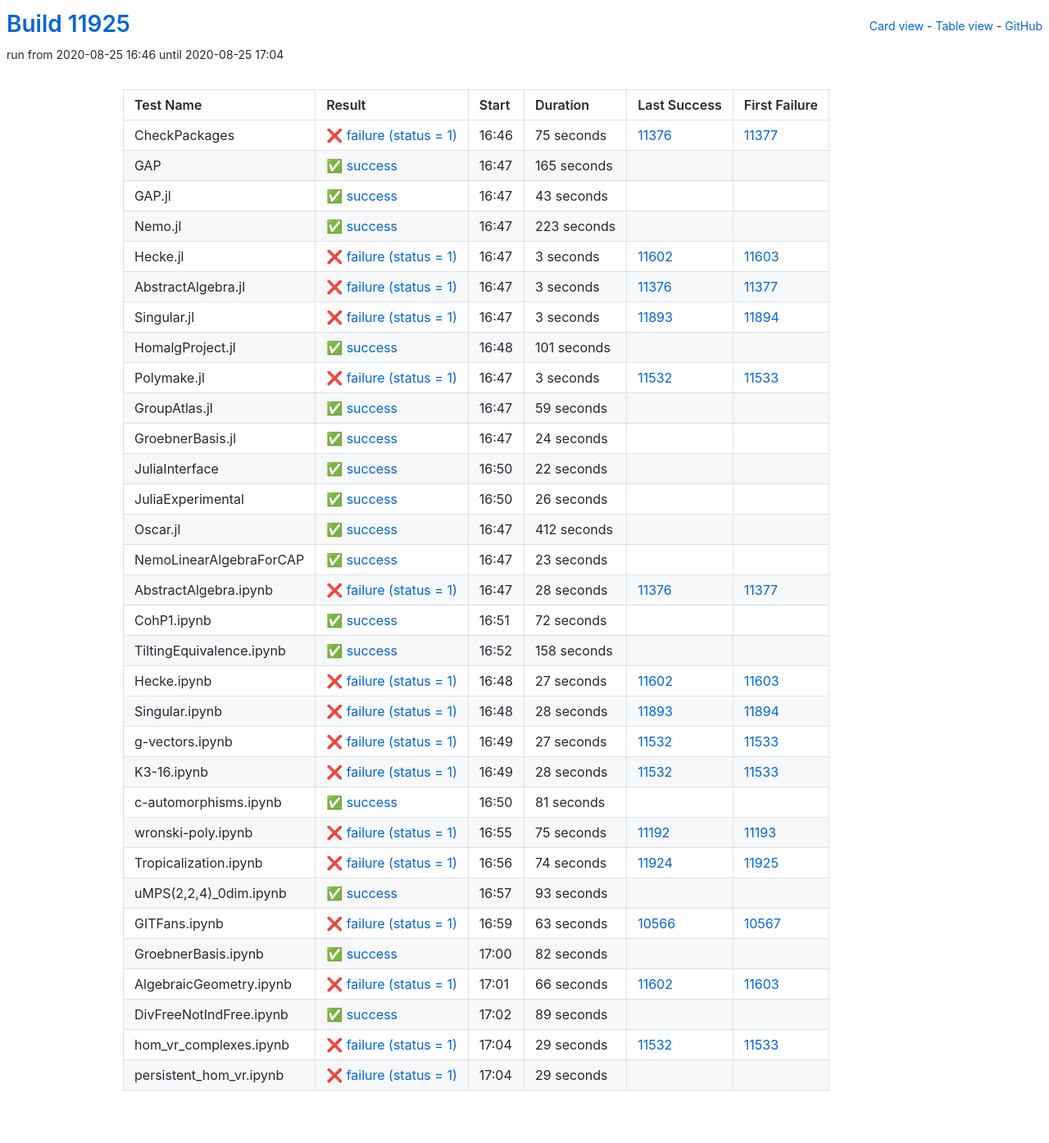
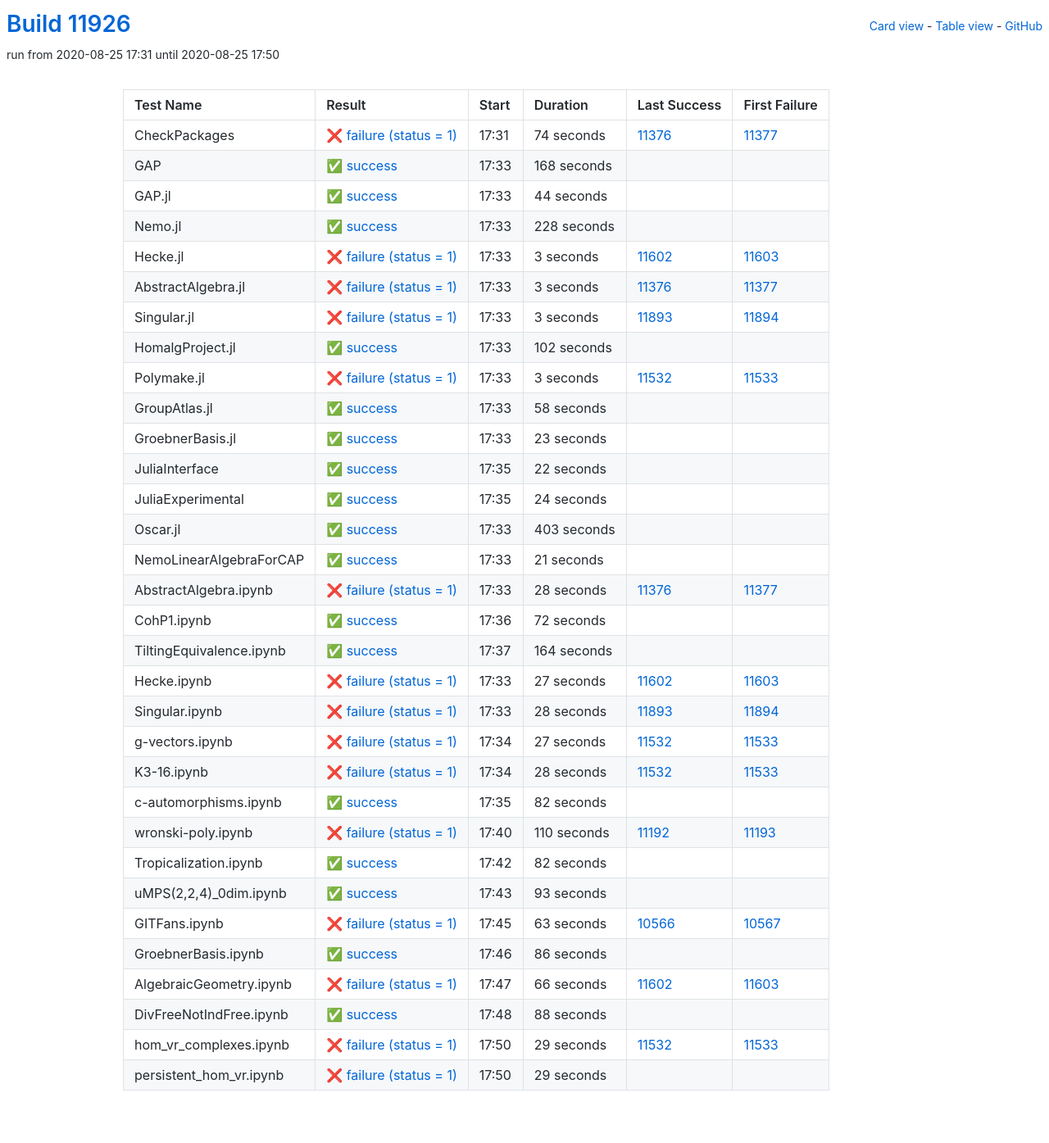
Before and after one commit to oscar-system/oscar-ci-status, a Jekyll site: the page built from table.html, in a window 1280 px wide. Shown: the whole page at 82% size. Built offline with Jekyll 4.4.1, drawn with Linux system fonts in a browser that asks for light colours.

Commit message:
Build #11926

```diff
--- a/_data/ci.yml
+++ b/_data/ci.yml
@@ -1,6 +1,6 @@
 ---
-build: 11925
-build_url: https://oscarci.mathematik.uni-kl.de/job/oscar/11925/
+build: 11926
+build_url: https://oscarci.mathematik.uni-kl.de/job/oscar/11926/
 job: oscar
 organization: oscar-system
 repo: oscar-ci-status
@@ -8,56 +8,56 @@
 tests:
 - name: CheckPackages
   id: checkpackages
-  log: https://oscarci.mathematik.uni-kl.de/job/oscar/11925/artifact/logs/build-11925/CheckPackages.log
-  start: 2020-08-25 16:46
+  log: https://oscarci.mathematik.uni-kl.de/job/oscar/11926/artifact/logs/build-11926/CheckPackages.log
+  start: 2020-08-25 17:31
   success: false
   exitcode: 1
   status: failure
-  duration: 75
+  duration: 74
   last_success: 11376
   last_success_url: https://oscarci.mathematik.uni-kl.de/job/oscar/11376/
   first_failure: 11377
   first_failure_url: https://oscarci.mathematik.uni-kl.de/job/oscar/11377/
 - name: GAP
   id: gap
-  log: https://oscarci.mathematik.uni-kl.de/job/oscar/11925/artifact/logs/build-11925/GAP.log
-  start: 2020-08-25 16:47
+  log: https://oscarci.mathematik.uni-kl.de/job/oscar/11926/artifact/logs/build-11926/GAP.log
+  start: 2020-08-25 17:33
   success: true
   exitcode: 0
   status: success
-  duration: 165
+  duration: 168
   last_success: false
   last_success_url:
   first_failure: false
   first_failure_url:
 - name: GAP.jl
   id: gap-jl
-  log: https://oscarci.mathematik.uni-kl.de/job/oscar/11925/artifact/logs/build-11925/GAP.jl.log
-  start: 2020-08-25 16:47
+  log: https://oscarci.mathematik.uni-kl.de/job/oscar/11926/artifact/logs/build-11926/GAP.jl.log
+  start: 2020-08-25 17:33
   success: true
   exitcode: 0
   status: success
-  duration: 43
+  duration: 44
   last_success: false
   last_success_url:
   first_failure: false
   first_failure_url:
 - name: Nemo.jl
   id: nemo-jl
-  log: https://oscarci.mathematik.uni-kl.de/job/oscar/11925/artifact/logs/build-11925/Nemo.jl.log
-  start: 2020-08-25 16:47
+  log: https://oscarci.mathematik.uni-kl.de/job/oscar/11926/artifact/logs/build-11926/Nemo.jl.log
+  start: 2020-08-25 17:33
   success: true
   exitcode: 0
   status: success
-  duration: 223
+  duration: 228
   last_success: false
   last_success_url:
   first_failure: false
   first_failure_url:
 - name: Hecke.jl
   id: hecke-jl
-  log: https://oscarci.mathematik.uni-kl.de/job/oscar/11925/artifact/logs/build-11925/Hecke.jl.log
-  start: 2020-08-25 16:47
+  log: https://oscarci.mathematik.uni-kl.de/job/oscar/11926/artifact/logs/build-11926/Hecke.jl.log
+  start: 2020-08-25 17:33
   success: false
   exitcode: 1
   status: failure
@@ -68,8 +68,8 @@
   first_failure_url: https://oscarci.mathematik.uni-kl.de/job/oscar/11603/
 - name: AbstractAlgebra.jl
   id: abstractalgebra-jl
-  log: https://oscarci.mathematik.uni-kl.de/job/oscar/11925/artifact/logs/build-11925/AbstractAlgebra.jl.log
-  start: 2020-08-25 16:47
+  log: https://oscarci.mathematik.uni-kl.de/job/oscar/11926/artifact/logs/build-11926/AbstractAlgebra.jl.log
+  start: 2020-08-25 17:33
   success: false
   exitcode: 1
   status: failure
@@ -80,8 +80,8 @@
   first_failure_url: https://oscarci.mathematik.uni-kl.de/job/oscar/11377/
 - name: Singular.jl
   id: singular-jl
-  log: https://oscarci.mathematik.uni-kl.de/job/oscar/11925/artifact/logs/build-11925/Singular.jl.log
-  start: 2020-08-25 16:47
+  log: https://oscarci.mathematik.uni-kl.de/job/oscar/11926/artifact/logs/build-11926/Singular.jl.log
+  start: 2020-08-25 17:33
   success: false
   exitcode: 1
   status: failure
@@ -92,20 +92,20 @@
   first_failure_url: https://oscarci.mathematik.uni-kl.de/job/oscar/11894/
 - name: HomalgProject.jl
   id: homalgproject-jl
-  log: https://oscarci.mathematik.uni-kl.de/job/oscar/11925/artifact/logs/build-11925/HomalgProject.jl.log
-  start: 2020-08-25 16:48
+  log: https://oscarci.mathematik.uni-kl.de/job/oscar/11926/artifact/logs/build-11926/HomalgProject.jl.log
+  start: 2020-08-25 17:33
   success: true
   exitcode: 0
   status: success
-  duration: 101
+  duration: 102
   last_success: false
   last_success_url:
   first_failure: false
   first_failure_url:
 - name: Polymake.jl
   id: polymake-jl
-  log: https://oscarci.mathematik.uni-kl.de/job/oscar/11925/artifact/logs/build-11925/Polymake.jl.log
-  start: 2020-08-25 16:47
+  log: https://oscarci.mathematik.uni-kl.de/job/oscar/11926/artifact/logs/build-11926/Polymake.jl.log
+  start: 2020-08-25 17:33
   success: false
   exitcode: 1
   status: failure
@@ -116,32 +116,32 @@
   first_failure_url: https://oscarci.mathematik.uni-kl.de/job/oscar/11533/
 - name: GroupAtlas.jl
   id: groupatlas-jl
-  log: https://oscarci.mathematik.uni-kl.de/job/oscar/11925/artifact/logs/build-11925/GroupAtlas.jl.log
-  start: 2020-08-25 16:47
+  log: https://oscarci.mathematik.uni-kl.de/job/oscar/11926/artifact/logs/build-11926/GroupAtlas.jl.log
+  start: 2020-08-25 17:33
   success: true
   exitcode: 0
   status: success
-  duration: 59
+  duration: 58
   last_success: false
   last_success_url:
   first_failure: false
   first_failure_url:
 - name: GroebnerBasis.jl
   id: groebnerbasis-jl
-  log: https://oscarci.mathematik.uni-kl.de/job/oscar/11925/artifact/logs/build-11925/GroebnerBasis.jl.log
-  start: 2020-08-25 16:47
+  log: https://oscarci.mathematik.uni-kl.de/job/oscar/11926/artifact/logs/build-11926/GroebnerBasis.jl.log
+  start: 2020-08-25 17:33
   success: true
   exitcode: 0
   status: success
-  duration: 24
+  duration: 23
   last_success: false
   last_success_url:
   first_failure: false
   first_failure_url:
 - name: JuliaInterface
   id: juliainterface
-  log: https://oscarci.mathematik.uni-kl.de/job/oscar/11925/artifact/logs/build-11925/JuliaInterface.log
-  start: 2020-08-25 16:50
+  log: https://oscarci.mathematik.uni-kl.de/job/oscar/11926/artifact/logs/build-11926/JuliaInterface.log
+  start: 2020-08-25 17:35
   success: true
   exitcode: 0
   status: success
@@ -152,44 +152,44 @@
   first_failure_url:
 - name: JuliaExperimental
   id: juliaexperimental
-  log: https://oscarci.mathematik.uni-kl.de/job/oscar/11925/artifact/logs/build-11925/JuliaExperimental.log
-  start: 2020-08-25 16:50
+  log: https://oscarci.mathematik.uni-kl.de/job/oscar/11926/artifact/logs/build-11926/JuliaExperimental.log
+  start: 2020-08-25 17:35
   success: true
   exitcode: 0
   status: success
-  duration: 26
+  duration: 24
   last_success: false
   last_success_url:
   first_failure: false
   first_failure_url:
 - name: Oscar.jl
   id: oscar-jl
-  log: https://oscarci.mathematik.uni-kl.de/job/oscar/11925/artifact/logs/build-11925/Oscar.jl.log
-  start: 2020-08-25 16:47
+  log: https://oscarci.mathematik.uni-kl.de/job/oscar/11926/artifact/logs/build-11926/Oscar.jl.log
+  start: 2020-08-25 17:33
   success: true
   exitcode: 0
   status: success
-  duration: 412
+  duration: 403
   last_success: false
   last_success_url:
   first_failure: false
   first_failure_url:
 - name: NemoLinearAlgebraForCAP
   id: nemolinearalgebraforcap
-  log: https://oscarci.mathematik.uni-kl.de/job/oscar/11925/artifact/logs/build-11925/NemoLinearAlgebraForCAP.log
-  start: 2020-08-25 16:47
+  log: https://oscarci.mathematik.uni-kl.de/job/oscar/11926/artifact/logs/build-11926/NemoLinearAlgebraForCAP.log
+  start: 2020-08-25 17:33
   success: true
   exitcode: 0
   status: success
-  duration: 23
+  duration: 21
   last_success: false
   last_success_url:
   first_failure: false
   first_failure_url:
 - name: AbstractAlgebra.ipynb
   id: abstractalgebra-ipynb
-  log: https://oscarci.mathematik.uni-kl.de/job/oscar/11925/artifact/logs/build-11925/AbstractAlgebra.ipynb.log
-  start: 2020-08-25 16:47
+  log: https://oscarci.mathematik.uni-kl.de/job/oscar/11926/artifact/logs/build-11926/AbstractAlgebra.ipynb.log
+  start: 2020-08-25 17:33
   success: false
   exitcode: 1
   status: failure
@@ -200,8 +200,8 @@
   first_failure_url: https://oscarci.mathematik.uni-kl.de/job/oscar/11377/
 - name: CohP1.ipynb
   id: cohp1-ipynb
-  log: https://oscarci.mathematik.uni-kl.de/job/oscar/11925/artifact/logs/build-11925/CohP1.ipynb.log
-  start: 2020-08-25 16:51
+  log: https://oscarci.mathematik.uni-kl.de/job/oscar/11926/artifact/logs/build-11926/CohP1.ipynb.log
+  start: 2020-08-25 17:36
   success: true
   exitcode: 0
   status: success
@@ -212,20 +212,20 @@
   first_failure_url:
 - name: TiltingEquivalence.ipynb
   id: tiltingequivalence-ipynb
-  log: https://oscarci.mathematik.uni-kl.de/job/oscar/11925/artifact/logs/build-11925/TiltingEquivalence.ipynb.log
-  start: 2020-08-25 16:52
+  log: https://oscarci.mathematik.uni-kl.de/job/oscar/11926/artifact/logs/build-11926/TiltingEquivalence.ipynb.log
+  start: 2020-08-25 17:37
   success: true
   exitcode: 0
   status: success
-  duration: 158
+  duration: 164
   last_success: false
   last_success_url:
   first_failure: false
   first_failure_url:
 - name: Hecke.ipynb
   id: hecke-ipynb
-  log: https://oscarci.mathematik.uni-kl.de/job/oscar/11925/artifact/logs/build-11925/Hecke.ipynb.log
-  start: 2020-08-25 16:48
+  log: https://oscarci.mathematik.uni-kl.de/job/oscar/11926/artifact/logs/build-11926/Hecke.ipynb.log
+  start: 2020-08-25 17:33
   success: false
   exitcode: 1
   status: failure
@@ -236,8 +236,8 @@
   first_failure_url: https://oscarci.mathematik.uni-kl.de/job/oscar/11603/
 - name: Singular.ipynb
   id: singular-ipynb
-  log: https://oscarci.mathematik.uni-kl.de/job/oscar/11925/artifact/logs/build-11925/Singular.ipynb.log
-  start: 2020-08-25 16:48
+  log: https://oscarci.mathematik.uni-kl.de/job/oscar/11926/artifact/logs/build-11926/Singular.ipynb.log
+  start: 2020-08-25 17:33
   success: false
   exitcode: 1
   status: failure
@@ -248,8 +248,8 @@
   first_failure_url: https://oscarci.mathematik.uni-kl.de/job/oscar/11894/
 - name: g-vectors.ipynb
   id: g-vectors-ipynb
-  log: https://oscarci.mathematik.uni-kl.de/job/oscar/11925/artifact/logs/build-11925/g-vectors.ipynb.log
-  start: 2020-08-25 16:49
+  log: https://oscarci.mathematik.uni-kl.de/job/oscar/11926/artifact/logs/build-11926/g-vectors.ipynb.log
+  start: 2020-08-25 17:34
   success: false
   exitcode: 1
   status: failure
@@ -260,8 +260,8 @@
   first_failure_url: https://oscarci.mathematik.uni-kl.de/job/oscar/11533/
 - name: K3-16.ipynb
   id: k3-16-ipynb
-  log: https://oscarci.mathematik.uni-kl.de/job/oscar/11925/artifact/logs/build-11925/K3-16.ipynb.log
-  start: 2020-08-25 16:49
+  log: https://oscarci.mathematik.uni-kl.de/job/oscar/11926/artifact/logs/build-11926/K3-16.ipynb.log
+  start: 2020-08-25 17:34
   success: false
   exitcode: 1
   status: failure
@@ -272,44 +272,44 @@
   first_failure_url: https://oscarci.mathematik.uni-kl.de/job/oscar/11533/
 - name: c-automorphisms.ipynb
   id: c-automorphisms-ipynb
-  log: https://oscarci.mathematik.uni-kl.de/job/oscar/11925/artifact/logs/build-11925/c-automorphisms.ipynb.log
-  start: 2020-08-25 16:50
+  log: https://oscarci.mathematik.uni-kl.de/job/oscar/11926/artifact/logs/build-11926/c-automorphisms.ipynb.log
+  start: 2020-08-25 17:35
   success: true
   exitcode: 0
   status: success
-  duration: 81
+  duration: 82
   last_success: false
   last_success_url:
   first_failure: false
   first_failure_url:
 - name: wronski-poly.ipynb
   id: wronski-poly-ipynb
-  log: https://oscarci.mathematik.uni-kl.de/job/oscar/11925/artifact/logs/build-11925/wronski-poly.ipynb.log
-  start: 2020-08-25 16:55
+  log: https://oscarci.mathematik.uni-kl.de/job/oscar/11926/artifact/logs/build-11926/wronski-poly.ipynb.log
+  start: 2020-08-25 17:40
   success: false
   exitcode: 1
   status: failure
-  duration: 75
+  duration: 110
   last_success: 11192
   last_success_url: https://oscarci.mathematik.uni-kl.de/job/oscar/11192/
   first_failure: 11193
   first_failure_url: https://oscarci.mathematik.uni-kl.de/job/oscar/11193/
 - name: Tropicalization.ipynb
   id: tropicalization-ipynb
-  log: https://oscarci.mathematik.uni-kl.de/job/oscar/11925/artifact/logs/build-11925/Tropicalization.ipynb.log
-  start: 2020-08-25 16:56
-  success: false
-  exitcode: 1
-  status: failure
-  duration: 74
-  last_success: 11924
-  last_success_url: https://oscarci.mathematik.uni-kl.de/job/oscar/11924/
-  first_failure: 11925
-  first_failure_url: https://oscarci.mathematik.uni-kl.de/job/oscar/11925/
+  log: https://oscarci.mathematik.uni-kl.de/job/oscar/11926/artifact/logs/build-11926/Tropicalization.ipynb.log
+  start: 2020-08-25 17:42
+  success: true
+  exitcode: 0
+  status: success
+  duration: 82
+  last_success: false
+  last_success_url:
+  first_failure: false
+  first_failure_url:
 - name: uMPS(2,2,4)_0dim.ipynb
   id: umps-2-2-4-0dim-ipynb
-  log: https://oscarci.mathematik.uni-kl.de/job/oscar/11925/artifact/logs/build-11925/uMPS-2-2-4-_0dim.ipynb.log
-  start: 2020-08-25 16:57
+  log: https://oscarci.mathematik.uni-kl.de/job/oscar/11926/artifact/logs/build-11926/uMPS-2-2-4-_0dim.ipynb.log
+  start: 2020-08-25 17:43
   success: true
   exitcode: 0
   status: success
@@ -320,8 +320,8 @@
   first_failure_url:
 - name: GITFans.ipynb
   id: gitfans-ipynb
-  log: https://oscarci.mathematik.uni-kl.de/job/oscar/11925/artifact/logs/build-11925/GITFans.ipynb.log
-  start: 2020-08-25 16:59
+  log: https://oscarci.mathematik.uni-kl.de/job/oscar/11926/artifact/logs/build-11926/GITFans.ipynb.log
+  start: 2020-08-25 17:45
   success: false
   exitcode: 1
   status: failure
@@ -332,20 +332,20 @@
   first_failure_url: https://oscarci.mathematik.uni-kl.de/job/oscar/10567/
 - name: GroebnerBasis.ipynb
   id: groebnerbasis-ipynb
-  log: https://oscarci.mathematik.uni-kl.de/job/oscar/11925/artifact/logs/build-11925/GroebnerBasis.ipynb.log
-  start: 2020-08-25 17:00
+  log: https://oscarci.mathematik.uni-kl.de/job/oscar/11926/artifact/logs/build-11926/GroebnerBasis.ipynb.log
+  start: 2020-08-25 17:46
   success: true
   exitcode: 0
   status: success
-  duration: 82
+  duration: 86
   last_success: false
   last_success_url:
   first_failure: false
   first_failure_url:
 - name: AlgebraicGeometry.ipynb
   id: algebraicgeometry-ipynb
-  log: https://oscarci.mathematik.uni-kl.de/job/oscar/11925/artifact/logs/build-11925/AlgebraicGeometry.ipynb.log
-  start: 2020-08-25 17:01
+  log: https://oscarci.mathematik.uni-kl.de/job/oscar/11926/artifact/logs/build-11926/AlgebraicGeometry.ipynb.log
+  start: 2020-08-25 17:47
   success: false
   exitcode: 1
   status: failure
@@ -356,20 +356,20 @@
   first_failure_url: https://oscarci.mathematik.uni-kl.de/job/oscar/11603/
 - name: DivFreeNotIndFree.ipynb
   id: divfreenotindfree-ipynb
-  log: https://oscarci.mathematik.uni-kl.de/job/oscar/11925/artifact/logs/build-11925/DivFreeNotIndFree.ipynb.log
-  start: 2020-08-25 17:02
+  log: https://oscarci.mathematik.uni-kl.de/job/oscar/11926/artifact/logs/build-11926/DivFreeNotIndFree.ipynb.log
+  start: 2020-08-25 17:48
   success: true
   exitcode: 0
   status: success
-  duration: 89
+  duration: 88
   last_success: false
   last_success_url:
   first_failure: false
   first_failure_url:
 - name: hom_vr_complexes.ipynb
   id: hom-vr-complexes-ipynb
-  log: https://oscarci.mathematik.uni-kl.de/job/oscar/11925/artifact/logs/build-11925/hom_vr_complexes.ipynb.log
-  start: 2020-08-25 17:04
+  log: https://oscarci.mathematik.uni-kl.de/job/oscar/11926/artifact/logs/build-11926/hom_vr_complexes.ipynb.log
+  start: 2020-08-25 17:50
   success: false
   exitcode: 1
   status: failure
@@ -380,8 +380,8 @@
   first_failure_url: https://oscarci.mathematik.uni-kl.de/job/oscar/11533/
 - name: persistent_hom_vr.ipynb
   id: persistent-hom-vr-ipynb
-  log: https://oscarci.mathematik.uni-kl.de/job/oscar/11925/artifact/logs/build-11925/persistent_hom_vr.ipynb.log
-  start: 2020-08-25 17:04
+  log: https://oscarci.mathematik.uni-kl.de/job/oscar/11926/artifact/logs/build-11926/persistent_hom_vr.ipynb.log
+  start: 2020-08-25 17:50
   success: false
   exitcode: 1
   status: failure
```
Also changed, not shown: README.md.
